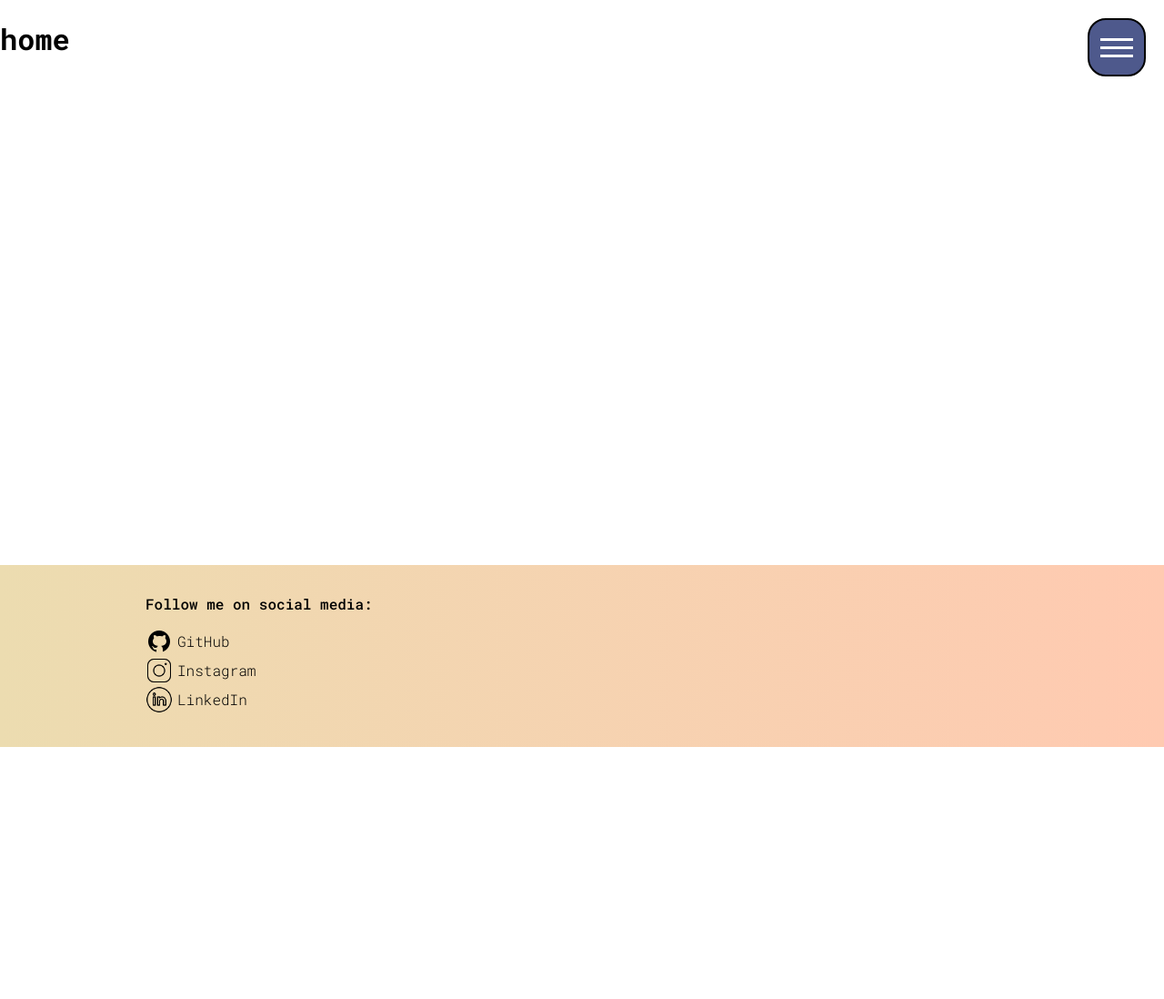
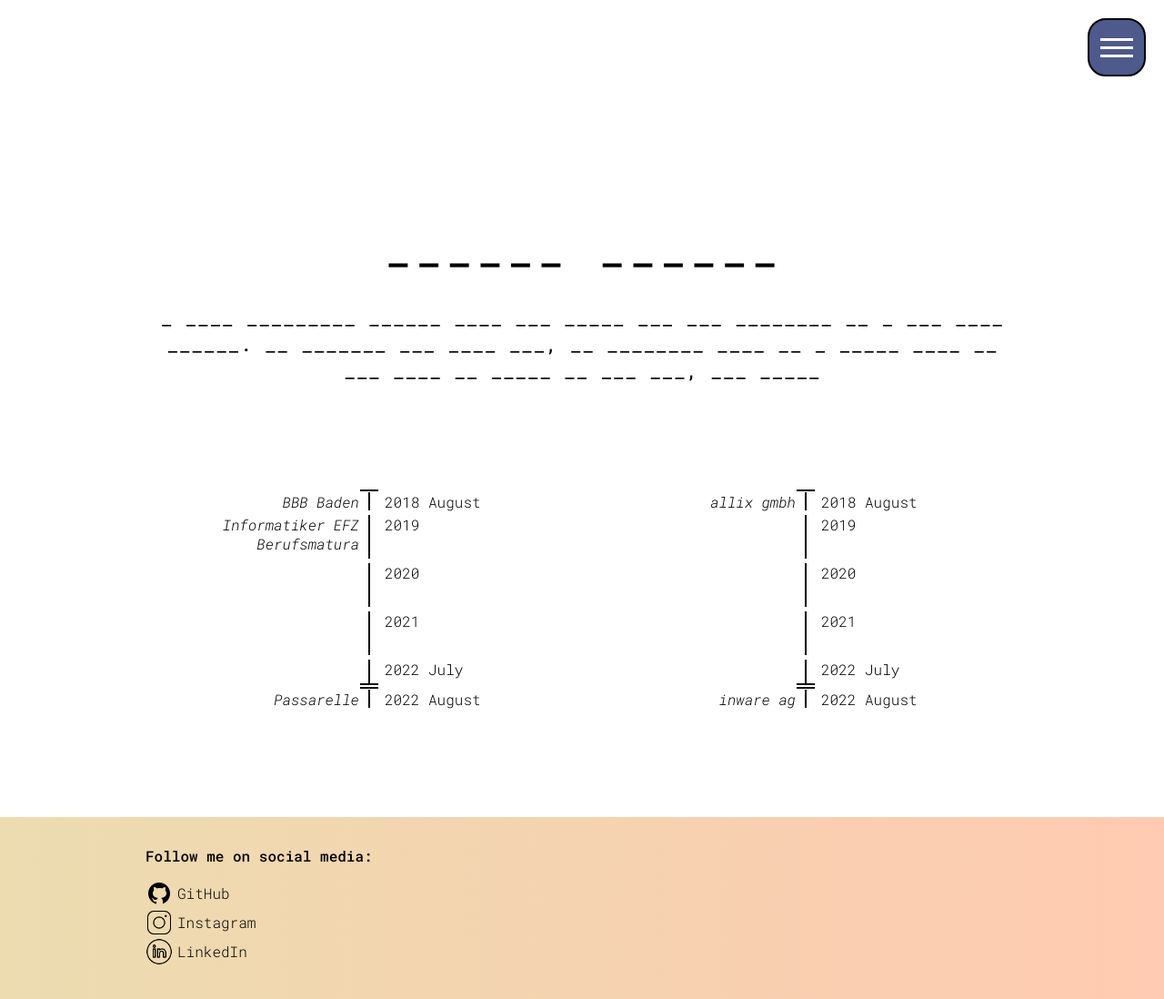
Before and after one commit to kingspoof/PersonalPortfolio, a PHP site: page / in a window 1280 px wide. Shown: the whole page at 91% size. Before the commit the page ends 821 px from the top, so only its background shows below. Run offline with PHP 8.4, Linux system fonts and the light colour scheme.

Commit message:
experience now shown in a timeline form top to bottom where the lenght matche the durration with start and end caps

```diff
--- /dev/null
+++ b/php/src/components/templates/descriptionDisplay/descriptionDisplay.css
@@ -0,0 +1,8 @@
+@import url(../definitions.css);
+
+
+.descriptionDisplayDescription{
+    font-weight: var(--font-weight-bigger);
+    font-size: 1.4em;
+    text-align: center;
+}
--- /dev/null
+++ b/php/src/components/templates/descriptionDisplay/descriptionDisplay.php
@@ -0,0 +1,11 @@
+<?php
+//get the link to the foother
+$css = '/components/templates/descriptionDisplay/descriptionDisplay.css';
+
+if(empty($description)){
+   $name = 'a very interesting description';
+}
+
+$description = strtolower($description);
+include_once('descriptionDisplay.phtml');
+?>
--- /dev/null
+++ b/php/src/components/templates/descriptionDisplay/descriptionDisplay.phtml
@@ -0,0 +1,7 @@
+<link rel="stylesheet" href="<?= $css ?>">
+
+<section class="descriptionDisplay">
+    <div class="descriptionDisplayDescription default-width">
+        <?= $description ?>
+    </div>
+</section>
--- /dev/null
+++ b/php/src/components/templates/experience/experience.css
@@ -0,0 +1,56 @@
+@import url(../definitions.css);
+
+.experience{
+    padding: 20px 0px 20px 0px;
+}
+.experience-wrapper{
+    display: grid;
+    grid-template-columns: 1fr 1fr;
+    column-gap: 10px;
+    row-gap: 5px;
+}
+
+
+.experience-text{
+    text-align: right;
+
+}
+.experience-timeline{
+    border-left: 2px solid black;
+    padding-left: 1em;
+}
+.experience-timeline-start{
+    display: block;
+    height: 20px;
+    width: 20px;
+    content: "";
+    background-color: transparent;
+    border-top: 2px solid black;
+    position: relative;
+    top: -24px;
+    left: -27px;
+}
+.experience-timeline-end{
+    display: block;
+    height: 20px;
+    width: 20px;
+    content: "";
+    background-color: transparent;
+    border-top: 2px solid black;
+    position: relative;
+    top: 5px;
+    left: -27px;
+}
+
+.experience-h1 { height: calc(1 * 4px); }
+.experience-h2 { height: calc(2 * 4px); }
+.experience-h3 { height: calc(3 * 4px); }
+.experience-h4 { height: calc(4 * 4px); }
+.experience-h5 { height: calc(5 * 4px); }
+.experience-h6 { height: calc(6 * 4px); }
+.experience-h7 { height: calc(7 * 4px); }
+.experience-h8 { height: calc(8 * 4px); }
+.experience-h9 { height: calc(9 * 4px); }
+.experience-h10 { height: calc(10 * 4px); }
+.experience-h11 { height: calc(11 * 4px); }
+.experience-h12 { height: calc(12 * 4px); }
--- /dev/null
+++ b/php/src/components/templates/experience/experience.php
@@ -0,0 +1,103 @@
+<?php
+if(!isset($type)) $type = 'edu';
+
+switch($type){
+    case 'prof':
+        $experience = [
+            [
+                'name' => 'allix gmbh',
+                'start' => '2018 August',
+                'end' => '',
+                'durration' => 5,
+                'year' => ''
+            ],
+            [
+                'name' => 'allix gmbh',
+                'start' => '',
+                'end' => '',
+                'durration' => 12,
+                'year' => '2019'
+            ],
+            [
+                'name' => 'allix gmbh',
+                'start' => '',
+                'end' => '',
+                'durration' => 12,
+                'year' => '2020'
+            ],
+            [
+                'name' => 'allix gmbh',
+                'start' => '',
+                'end' => '',
+                'durration' => 12,
+                'year' => '2021'
+            ],
+            [
+                'name' => 'allix gmbh',
+                'start' => '',
+                'end' => '2022 July',
+                'durration' => 7,
+                'year' => ''
+            ],
+            [
+                'name' => 'inware ag',
+                'start' => '2022 August',
+                'end' => '',
+                'durration' => 5,
+                'year' => ''
+            ],
+        ];
+        break;
+    case 'edu':
+        $experience = [
+            [
+                'name' => 'BBB Baden',
+                'start' => '2018 August',
+                'end' => '',
+                'durration' => 5,
+                'year' => ''
+            ],
+            [
+                'name' => 'Informatiker EFZ <br> Berufsmatura',
+                'start' => '',
+                'end' => '',
+                'durration' => 12,
+                'year' => '2019'
+            ],
+            [
+                'name' => '',
+                'start' => '',
+                'end' => '',
+                'durration' => 12,
+                'year' => '2020'
+            ],
+            [
+                'name' => '',
+                'start' => '',
+                'end' => '',
+                'durration' => 12,
+                'year' => '2021'
+            ],
+            [
+                'name' => '',
+                'start' => '',
+                'end' => '2022 July',
+                'durration' => 7,
+                'year' => ''
+            ],
+            [
+                'name' => 'Passarelle',
+                'start' => '2022 August',
+                'end' => '',
+                'durration' => 5,
+                'year' => ''
+            ]
+        ];
+        break;
+}
+
+
+
+//get the link to the foother
+$css = '/components/templates/experience/experience.css';
+include 'experience.phtml';
--- /dev/null
+++ b/php/src/components/templates/experience/experience.phtml
@@ -0,0 +1,30 @@
+<link rel="stylesheet" href="<?= $css ?>">
+<section class="experience">
+    <div class="experience-wrapper default-width">
+        <?php
+            $last = '';
+            foreach($experience as $e){
+
+                $name = (!empty($last['name']) and $last['name'] === $e['name']) ? '' : $e['name'];
+                $date = '';
+                if(!IsNullOrEmptyString($e['start'])) $date = $e['start'];
+                else if(!IsNullOrEmptyString($e['end'])) $date = $e['end'];
+                else $date = $e['year'];
+
+                print
+                '<div class="experience-text experience-h' . $e['durration'] . '">
+                    <i> '. $name . '</i>
+                </div>
+                <div class="experience-timeline experience-h' . $e['durration'] . '">
+                    '
+                     . $date
+                     . (IsNullOrEmptyString($e['start']) ? '' : '<div class="experience-timeline-start"></div>')
+                     . (IsNullOrEmptyString($e['end']) ? '' : '<div class="experience-timeline-end"></div>')
+                     . '
+                    </div>
+                ';
+                $last = $e;
+            }
+        ?>
+    </div>
+</section>
--- /dev/null
+++ b/php/src/components/templates/nameDisplay/nameDisplay.css
@@ -0,0 +1,15 @@
+@import url(../definitions.css);
+
+
+
+/* Basic formatting and layout for the text */
+.nameDisplayTitle{
+    font-weight: var(--font-weight-bigger);
+    font-size: 3.5em;
+    text-align: center;
+    padding-top: 50px;
+    padding-bottom: 10px;
+    margin-top: 0;
+    margin-bottom: 0;
+    width: aut;
+}
--- /dev/null
+++ b/php/src/components/templates/nameDisplay/nameDisplay.php
@@ -0,0 +1,11 @@
+<?php
+//get the link to the foother
+$css = '/components/templates/nameDisplay/nameDisplay.css';
+
+if(empty($name)){
+   $name = 'lucien kaeser';
+}
+
+$name = strtolower($name);
+include_once('nameDisplay.phtml');
+?>
--- /dev/null
+++ b/php/src/components/templates/nameDisplay/nameDisplay.phtml
@@ -0,0 +1,7 @@
+<link rel="stylesheet" href="<?= $css ?>">
+
+<section class="nameDisplay">
+    <div class="nameDisplayTitle default-width">
+        <?= $name ?>
+    </div>
+</section>
--- /dev/null
+++ b/php/src/components/templates/template/template.css
@@ -0,0 +1 @@
+@import url(../definitions.css);
--- /dev/null
+++ b/php/src/components/templates/template/template.php
@@ -0,0 +1,6 @@
+<?php
+//get the link to the foother
+$css = '/components/templates/template/template.css';
+
+include_once('template.phtml');
+?>
--- /dev/null
+++ b/php/src/content/helper_methods.php
@@ -0,0 +1,5 @@
+<?php
+
+function IsNullOrEmptyString($str){
+    return ($str === null || trim($str) === '');
+}
--- a/php/src/pages/home.phtml
+++ b/php/src/pages/home.phtml
@@ -1 +1,23 @@
-<h1>home</h1>
+<div class="home">
+
+
+
+    <div style="padding-top: 200px;"></div>
+    <!-- Here we only use components which display over the entire width, if it has to be updated to a component -->
+    <?php $name = 'Lucien Kaeser' ?>
+    <?php $name = '------ ------' ?>
+    <?php include('components/templates/nameDisplay/nameDisplay.php'); ?>
+
+
+    <?php $description = "A very motivated beeing with the focus and the dedication of a lion when hunting. If something can beat him, it probably will be a black hole or any type of snake or the sun, who knows." ?>
+    <?php $description = "_ ____ _________ ______ ____ ___ _____ ___ ___ ________ __ _ ___ ____ ______. __ _______ ___ ____ ___, __ ________ ____ __ _ _____ ____ __ ___ ____ __ _____ __ ___ ___, ___ _____" ?>
+    <?php include('components/templates/descriptionDisplay/descriptionDisplay.php') ?>
+
+
+    <div style="padding: 100px 0px 100px 0px; display: grid; grid-template-columns: 1fr 1fr" class="default-width">
+        <?php include('components/templates/experience/experience.php') ?>
+        <?php $type = 'prof'?>
+        <?php include('components/templates/experience/experience.php') ?>
+    </div>
+
+</div>
--- a/php/src/template.php
+++ b/php/src/template.php
@@ -12,6 +12,7 @@
 <body>
     <?php
     include 'content/default_css_includes.php';
+    include 'content/helper_methods.php';
     $request = $_SERVER['REQUEST_URI'];
     switch(strtolower($request)){
         case '/about':
@@ -28,11 +29,11 @@
 
         default:
             $content = 'pages/home.phtml';
-        break;
+            break;
     }
     include 'components/header/header.php';
     echo '<div class="container">';
-    include ($content);
+    include $content;
     echo '</div>';
     include 'components/footer/footer.php';
     ?>
```
Also changed, not shown: php/src/components/templates/template/template.phtml (added, +7 -0 lines).
